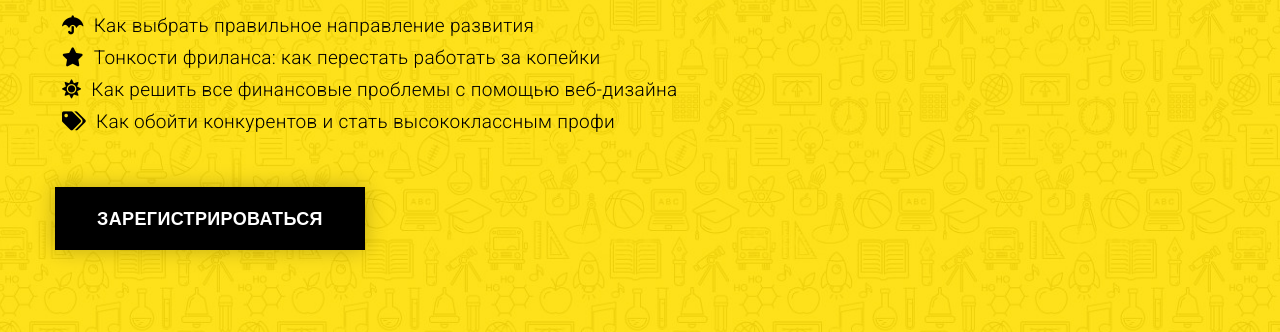
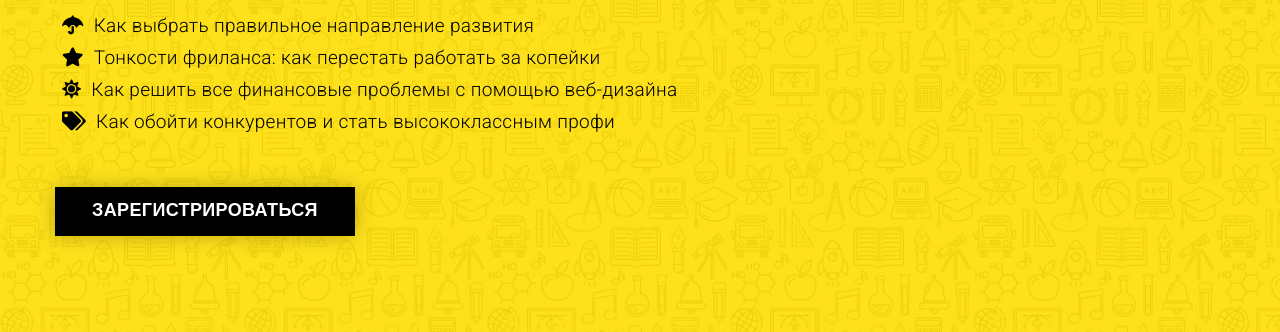
Before and after one commit to JuliaFilippova/webDesign, a plain HTML site: page index.html in a window 1280 px wide. Shown: the part 402-734 px from the top of the page. Drawn offline with Linux system fonts and the light colour scheme.

Commit message:
правка кнопки в header

```diff
--- a/css/main.css
+++ b/css/main.css
@@ -95,8 +95,8 @@ ul, li {
 	background: #000;
 	color: #fff;
 	font-size: 18px;
-	padding: 22px 0 20px;
-	width: 310px;
+	padding: 13px 0 15px;
+    width: 300px;
 	position: relative;
 	transition: all 500ms ease;
 }
```
